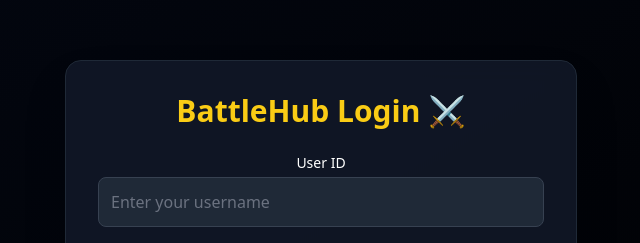
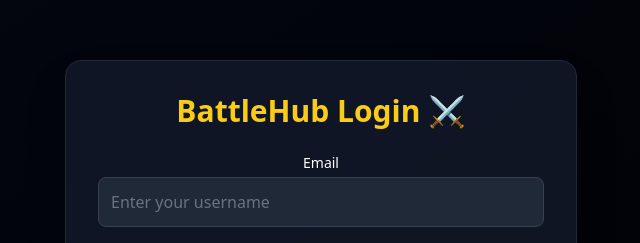
Before and after one commit to Raju3281/battle-hub, a React (Vite) app in the folder battlehub-frontend/: page /login in a window 1280 px wide. Shown: the part 126-369 px from the top of the page, without its empty margins (319-959 px from the left). Built offline with nearby package versions, Linux system fonts and the light colour scheme; no server answers.

Commit message:
Email field

```diff
--- a/battlehub-frontend/src/features/auth/Login.jsx
+++ b/battlehub-frontend/src/features/auth/Login.jsx
@@ -94,7 +94,7 @@
         <form onSubmit={handleSubmit} className="space-y-4">
           {/* Username */}
           <div>
-            <label className="block text-sm font-medium mb-1">User ID</label>
+            <label className="block text-sm font-medium mb-1">Email</label>
             <input
               type="email"
               name="email"
```
